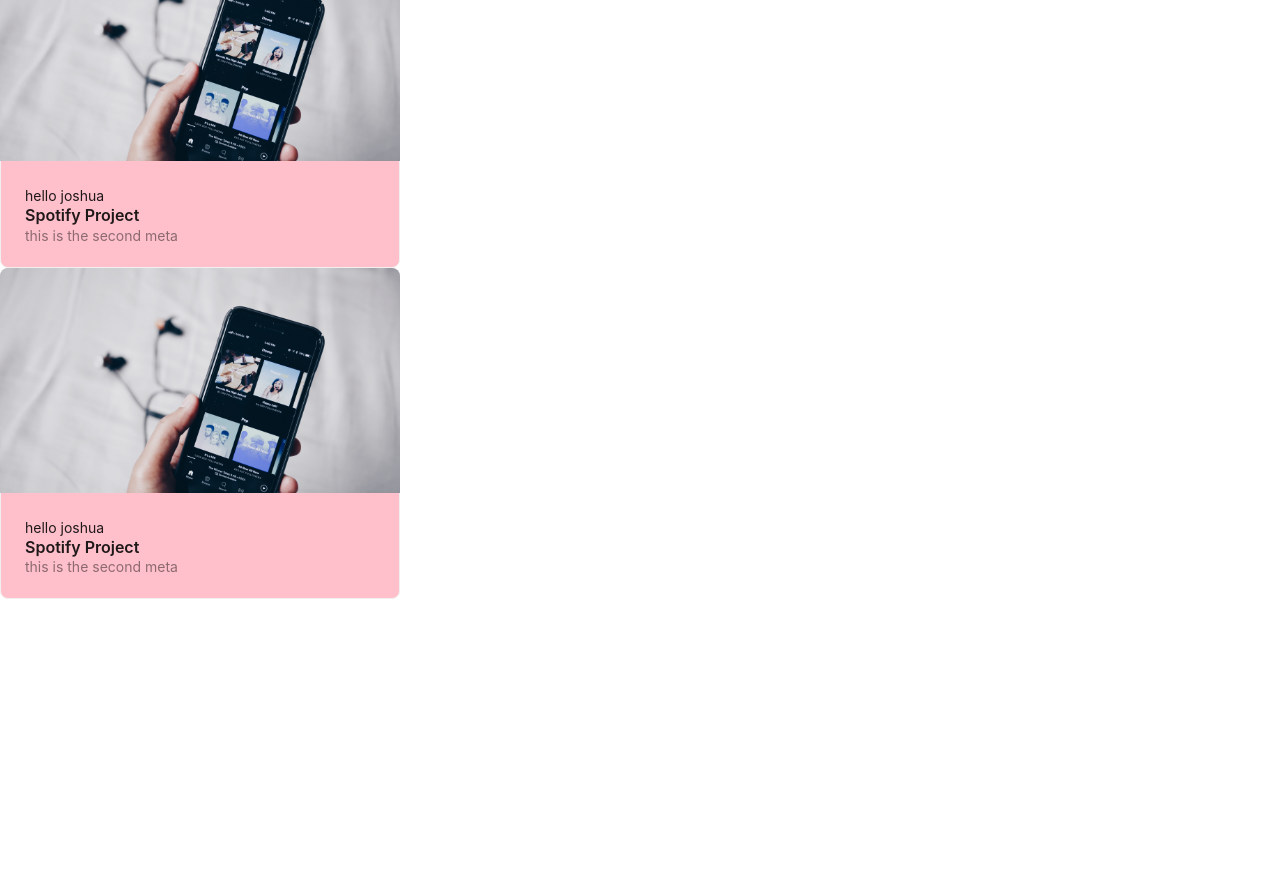
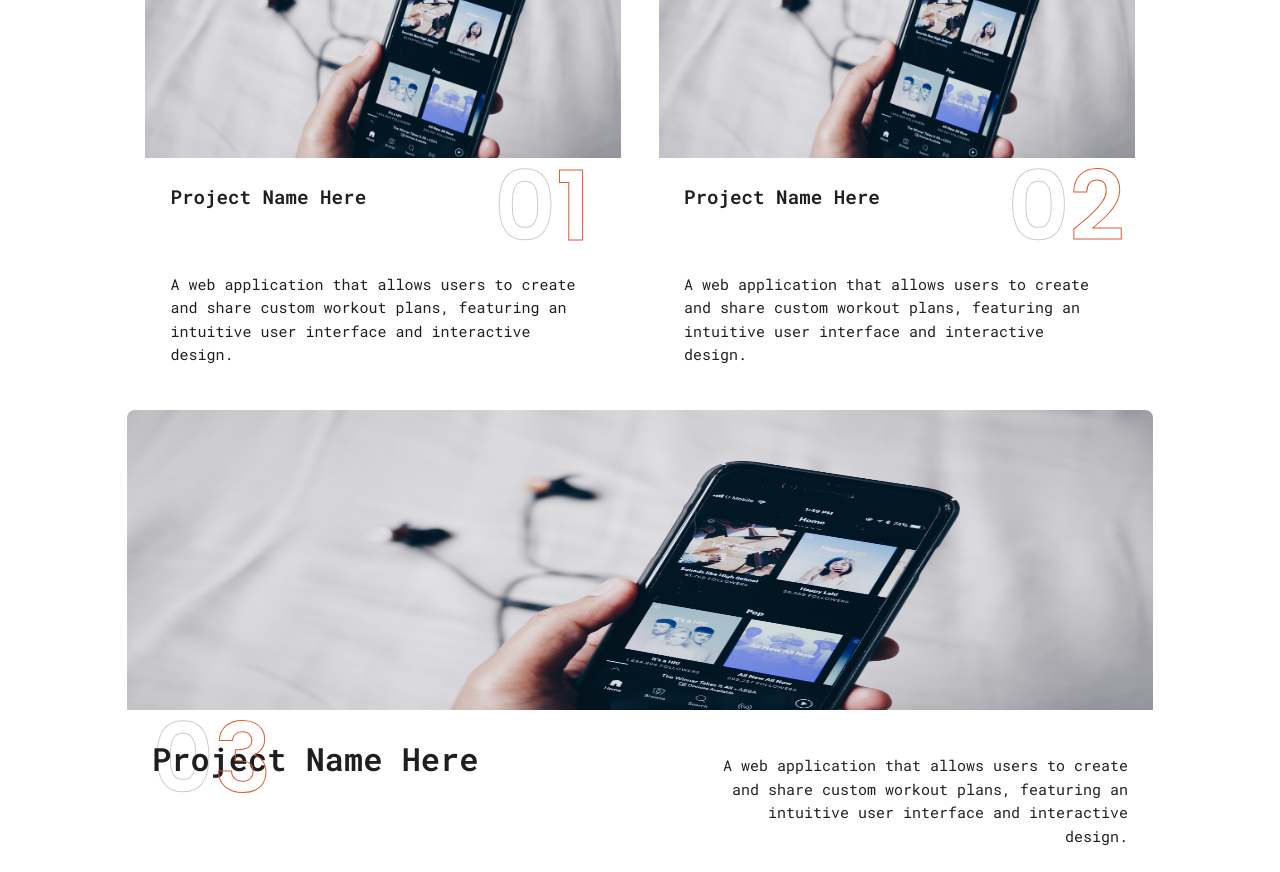
Before and after one commit to FrankieJH/Portfolio, a React (Create React App) app: page /Project00 in a window 1280 px wide. Shown: the part 620-1492 px from the top of the page. Before the commit the page ends 1219 px from the top, so only its background shows below. Built offline with nearby package versions, Linux system fonts and the light colour scheme.

Commit message:
created a feature for future use

```diff
--- a/src/Pages/Project00.js
+++ b/src/Pages/Project00.js
@@ -1,38 +1,73 @@
 import React from 'react';
 import { Card } from 'antd';
 import '../Styling/Spike.css';
+import '../Styling/FontStyles.css';
 
 const { Meta } = Card;
 
 const Project = () => (
     <>
+    <div className='card_Container'>
   <Card
     className='project_Style1'
     hoverable
     cover={<img alt="example" src= {require('../Assets/spotify.jpg')}  />}
   >
-    <p>hello joshua</p>
-    <Meta title="Spotify Project"  />
-    <Meta description='this is the second meta' />
+    <div className='project_Style3'>0 <span id="project_Style3">0</span></div>
+    <div className='container Font_style_3'>
+    <h2>Project Name Here</h2>
+    <p>A web application that allows users to create and share
+        custom workout plans, featuring an intuitive user interface
+        and interactive design.</p>
+        </div>
   </Card>
+
+
    <Card
    className='project_Style2'
    hoverable
    cover={<img alt="example" src= {require('../Assets/spotify.jpg')}  />}
  >
-   <p>hello joshua</p>
-   <Meta title="Spotify Project"  />
-   <Meta description='this is the second meta' />
+    <div className='container2 Font_style_4'>
+    <h2>Project Name Here</h2>
+    <div className='project_Style4'>0 <span id="project_Style4">1</span></div>
+    <p>A web application that allows users to create and share
+        custom workout plans, featuring an intuitive user interface
+        and interactive design.</p>
+        </div>
  </Card>
  <Card
    className='project_Style2'
    hoverable
    cover={<img alt="example" src= {require('../Assets/spotify.jpg')}  />}
  >
-   <p>hello joshua</p>
-   <Meta title="Spotify Project"  />
-   <Meta description='this is the second meta' />
+       <div className='container2 Font_style_4'>
+    <h2>Project Name Here</h2>
+    <div className='project_Style4'>0 <span id="project_Style4">2</span></div>
+    <p>A web application that allows users to create and share
+        custom workout plans, featuring an intuitive user interface
+        and interactive design.</p>
+        </div>
  </Card>
+
+ <Card
+   className='project_Style1'
+   hoverable
+   cover={<img alt="example" src= {require('../Assets/spotify.jpg')}  />}
+ >
+      <div className='project_Style3'>0 <span id="project_Style3">3</span></div>
+    <div className='container Font_style_3'>
+    <h2>Project Name Here</h2>
+    <p>A web application that allows users to create and share
+        custom workout plans, featuring an intuitive user interface
+        and interactive design.</p>
+        </div>
+ </Card>
+
+
+ </div>
+
+
  </>
 );
 
--- a/src/Styling/FontStyles.css
+++ b/src/Styling/FontStyles.css
@@ -17,6 +17,16 @@
     font-size: clamp(0.25rem, 3.25vw, 1.25rem);
   }
 
+  .Font_style_3 {
+    font-family: 'Roboto Mono';
+    font-size: clamp(0.25rem, 3.25vw, 1.25rem);
+  }
+
+  .Font_style_4 {
+    font-family: 'Roboto Mono';
+    font-size: clamp(0.25rem, 3.25vw, 1.25rem);
+  }
+
   /* Media Query  Height */
 /* screen Height size 776 or lower */
 @media only screen and (max-height: 776px) {
--- a/src/Styling/Spike.css
+++ b/src/Styling/Spike.css
@@ -1,9 +1,88 @@
 .project_Style1 {
-    width: 800px;
-    background-color: pink;
+    margin: auto;
+    width: 80%;
+    border: none;
 }
 
+.project_Style1 img {
+    width: clamp(8rem, 80vw, 40rem);
+    height: 300px;
+    background-color:rgba(0,0,0,0.6);
+}
+
+.container {
+    display: flex;
+    justify-content: space-evenly;
+}
+
+.container2 {
+    display: flex;
+    justify-content: space-between;
+    flex-wrap: wrap;
+}
+
+.project_Style1 h2 {
+    font-size: 2rem;
+    width: 180%;
+}
+
+.project_Style1 p {
+    text-align: right;
+    margin-top: 20px;
+    font-size: 15px;
+}
+
+.card_Container {
+    display: flex;
+    justify-content: center;
+    margin-top: 30px;
+    border: none;
+    flex-wrap: wrap;
+}
 .project_Style2 {
-    width: 400px;
-    background-color: pink;
+    width: 37%;
+    border: none;
+    margin: 20px;
 }
+
+.project_Style2 h2 {
+    font-size: 1.2rem;
+    width:49%;
+}
+
+.project_Style2 p {
+    margin-top: -10px;
+    font-size: 15px;
+}
+
+.project_Style3 {
+    font-size: 6rem;
+    position: absolute;
+    margin-top: -50px;
+    font-family: 'Poppins';
+    font-weight: 600;
+    color: transparent;
+    -webkit-text-stroke: 1px rgba(0, 0, 0, 0.2);
+}
+
+#project_Style3 {
+    position: absolute;
+    color: transparent;
+    -webkit-text-stroke: 1px #DE5B31;
+}
+
+.project_Style4 {
+    font-size: 6rem;
+    margin-top: -50px;
+    margin-right: 40px;
+    font-family: 'Poppins';
+    font-weight: 600;
+    color: transparent;
+    -webkit-text-stroke: 1px rgba(0, 0, 0, 0.2);
+}
+
+#project_Style4 {
+    position: absolute;
+    color: transparent;
+    -webkit-text-stroke: 1px #DE5B31;
+}
```
